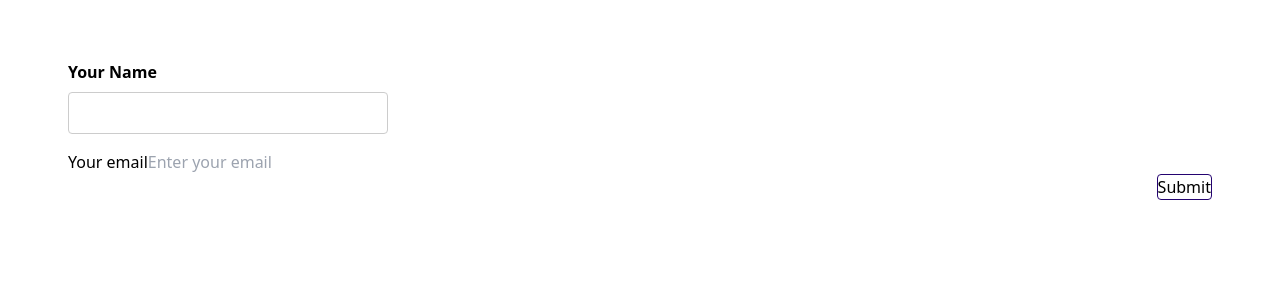
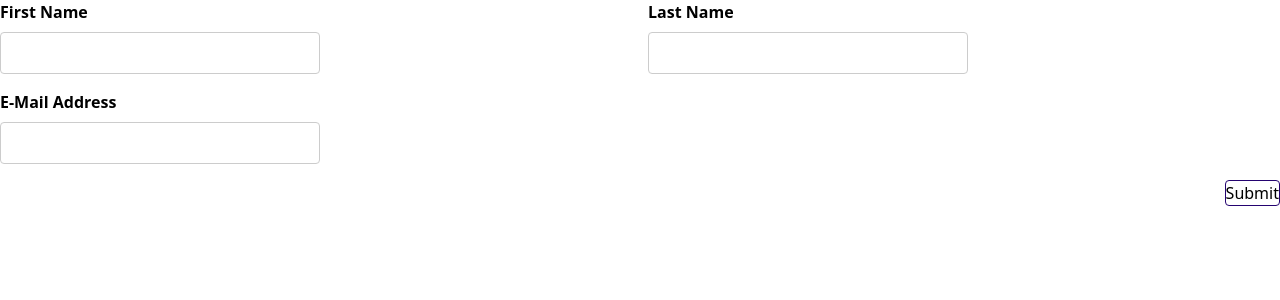
Before and after one commit to ch1n069/ReactFormWizard, a React (Vite) app: page / in a window 1280 px wide. Shown: the top 300 px of the page. Built offline with nearby package versions, Linux system fonts and the light colour scheme.

Commit message:
utilizing the custom form

```diff
--- a/src/App.jsx
+++ b/src/App.jsx
@@ -3,6 +3,7 @@ import reactLogo from "./assets/react.svg";
 import viteLogo from "/vite.svg";
 import "./App.css";
 import SimpleInput from "./components/SimpleInput";
+import BasicForm from "./components/BasicForm";
 
 function App() {
   const [count, setCount] = useState(0);
@@ -10,7 +11,8 @@ function App() {
   return (
     <>
       <div className="">
-        <SimpleInput />
+        {/* <SimpleInput /> */}
+        <BasicForm />
       </div>
       {/* <h2 className="text-6xl">testing tailwind</h2> */}
     </>
--- a/src/components/BasicForm.jsx
+++ b/src/components/BasicForm.jsx
@@ -1,21 +1,65 @@
+import React, { useState } from "react";
+import useInput from "./hooks/use-input";
 const BasicForm = (props) => {
+  const {
+    enteredValue: firstNameValue,
+    hasError: firstNameHasError,
+    valueIsValid: firstNameIsValid,
+    valueChangeHandler: firstNameValueChangeHandler,
+    inputBlurHandler: firstNameInputBlurHandler,
+    reset: firstNameReset,
+  } = useInput((value) => value.trim() !== "");
+  const {
+    enteredValue: secondNameValue,
+    hasError: secondNameHasError,
+    valueChangeHandler: secondNameValueChangeHandler,
+    inputBlurHandler: secondNameInputBlurHandler,
+    reset: secondNameReset,
+  } = useInput((value) => value.trim() !== "");
+  const {} = useInput((value) => value.includes("@"));
+  let formIsValid = false;
+  if (firstNameIsValid) {
+    formIsValid = true;
+  }
+  const submitFormHandler = (e) => {
+    e.preventDefault();
+    console.log("first name", firstNameValue);
+    console.log("second name");
+    firstNameReset();
+  };
   return (
-    <form>
-      <div className='control-group'>
-        <div className='form-control'>
-          <label htmlFor='name'>First Name</label>
-          <input type='text' id='name' />
+    <form onSubmit={submitFormHandler}>
+      <div className="control-group">
+        <div className="form-control">
+          <label htmlFor="name">First Name</label>
+          <input
+            type="text"
+            id="name"
+            onChange={firstNameValueChangeHandler}
+            onBlur={firstNameInputBlurHandler}
+          />
+          {firstNameHasError && (
+            <p className="text-red-500 text-sm">first name cannot be empty</p>
+          )}
         </div>
-        <div className='form-control'>
-          <label htmlFor='name'>Last Name</label>
-          <input type='text' id='name' />
+        <div className="form-control">
+          <label htmlFor="name">Last Name</label>
+          <input
+            type="text"
+            id="name"
+            onChange={secondNameValueChangeHandler}
+            onBlur={secondNameValueChangeHandler}
+          />
+          {secondNameHasError && (
+            <p className="text-red-500 text-sm">first name cannot be empty</p>
+          )}
         </div>
       </div>
-      <div className='form-control'>
-        <label htmlFor='name'>E-Mail Address</label>
-        <input type='text' id='name' />
+      <div className="form-control">
+        <label htmlFor="name">E-Mail Address</label>
+        <input type="text" id="name" />
       </div>
-      <div className='form-actions'>
+      <div className="form-actions">
         <button>Submit</button>
       </div>
     </form>
--- a/src/components/SimpleInput.jsx
+++ b/src/components/SimpleInput.jsx
@@ -24,6 +24,9 @@ const SimpleInput = (props) => {
   let formIsValid = false;
 
   if (enteredNameIsValid) {
+    formIsValid = true;
+  }
+  if (enteredEmailIsValid) {
     formIsValid = true;
   }
   const formSubmitHandler = (e) => {
```
